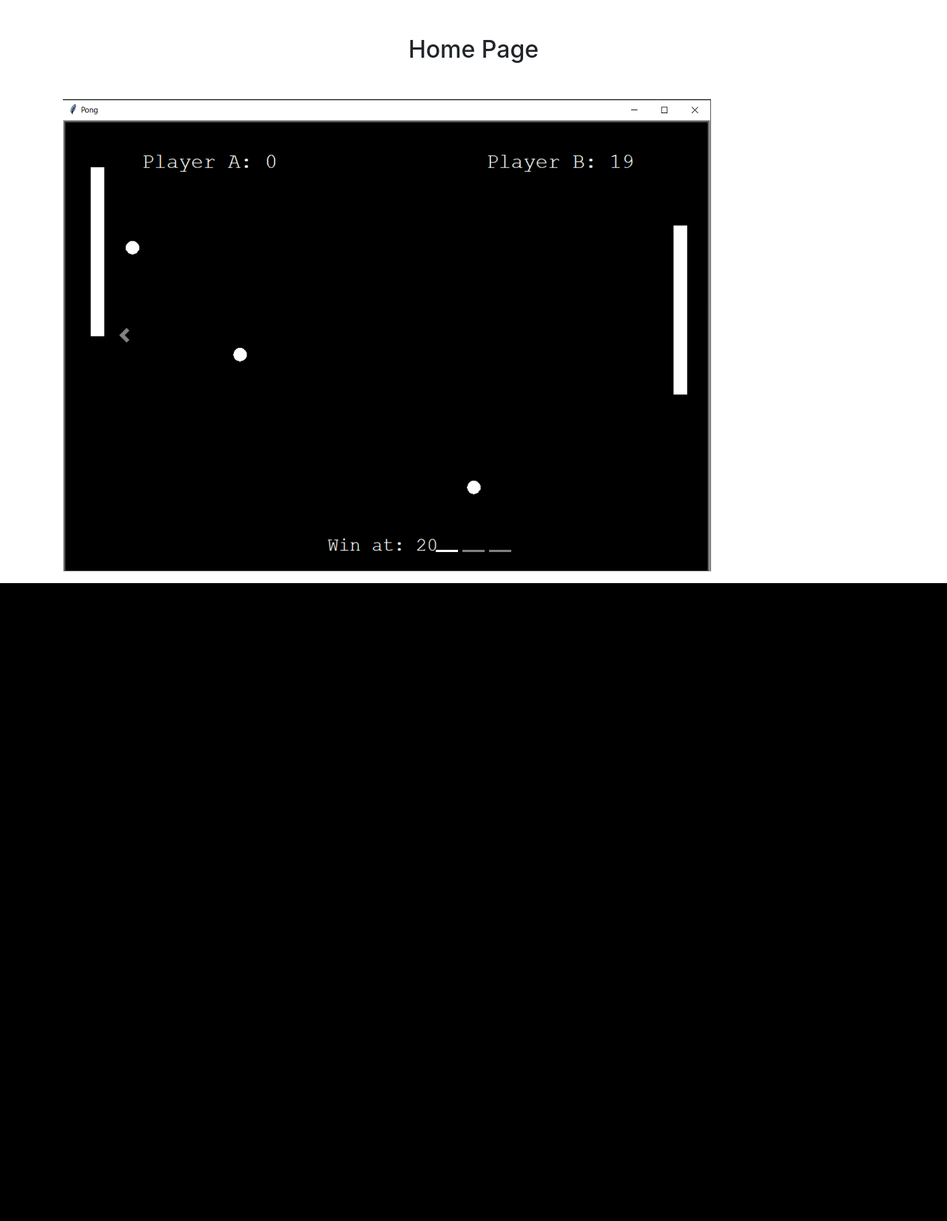
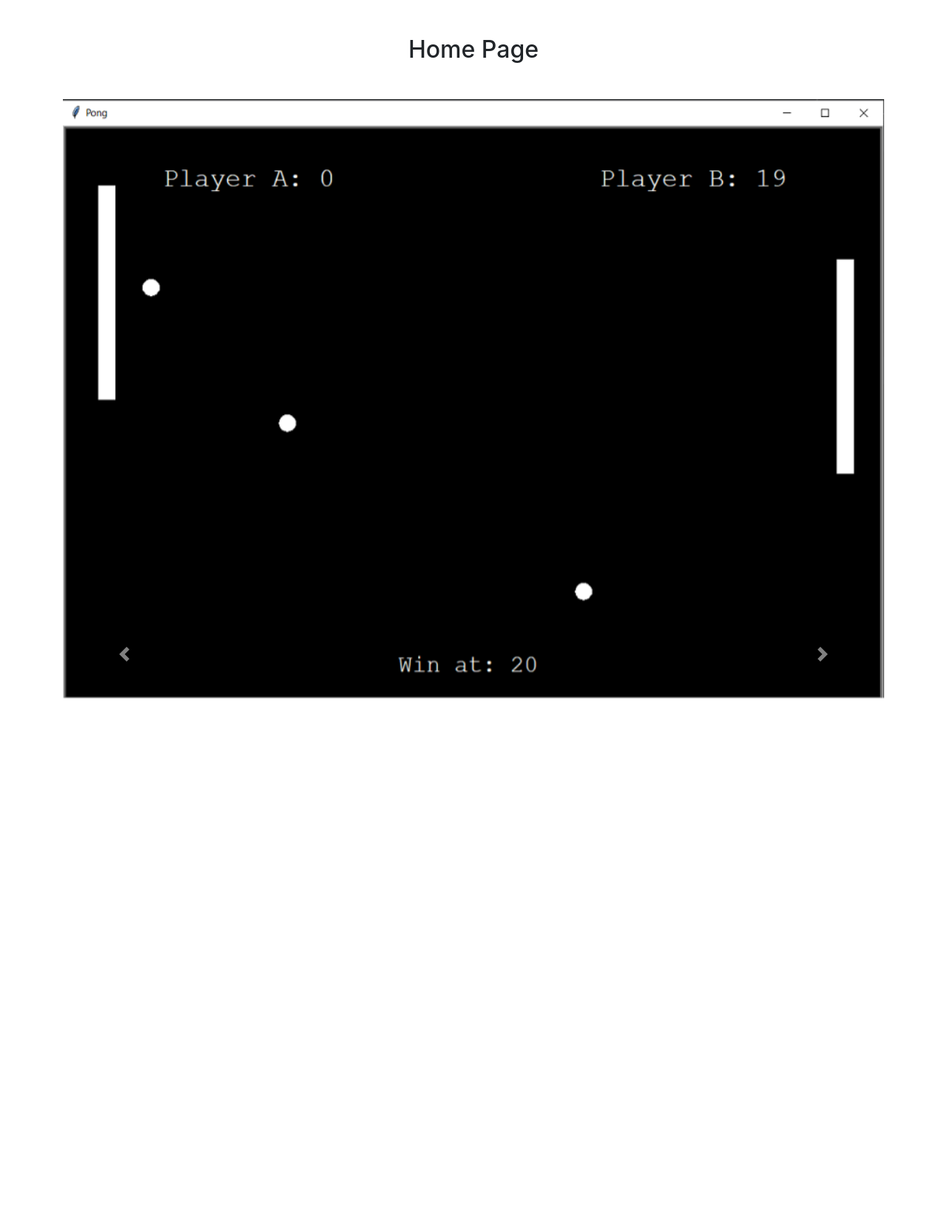
Before and after one commit to swarna1001/Portfolio, a Django app: template templates/home.html in a window 1280 px wide. Shown: the part 56-1706 px from the top of the page at 74% size. Before the commit the page ends 844 px from the top, so only its background shows below. Run offline with Django 3.2, Linux system fonts and the light colour scheme; the template is opened without the code that fills it, so the values that code supplies are empty; some libraries are stand-ins or nearby versions.

Commit message:
Third commit - Added carousel in home page

```diff
--- a/templates/home.html
+++ b/templates/home.html
@@ -11,6 +11,13 @@
           integrity="sha384-JcKb8q3iqJ61gNV9KGb8thSsNjpSL0n8PARn9HuZOnIxN0hoP+VmmDGMN5t9UJ0Z" crossorigin="anonymous">
 
     <title>Home</title>
+
+    <style>
+        .carousel-item{
+            height: 1500px;
+            }
+
+    </style>
 </head>
 <body>
 <nav class="navbar navbar-expand-lg navbar-dark bg-dark">
@@ -59,13 +66,13 @@
         </ol>
         <div class="carousel-inner">
             <div class="carousel-item active">
-                <img src="{% static 'image/image1.png' %}" class="img-fluid w-60" alt="...">
+                <img src="{% static 'image/image1.png' %}" class="d-block w-100" alt="...">
             </div>
             <div class="carousel-item">
-                <img src="{% static 'image/image2.png' %}" class="img-fluid w-60" alt="...">
+                <img src="{% static 'image/image2.png' %}" class="d-block w-100" alt="...">
             </div>
             <div class="carousel-item">
-                <img src="{% static 'image/image1.png' %}" class="img-fluid w-60" alt="...">
+                <img src="{% static 'image/image1.png' %}" class="d-block w-100" alt="...">
             </div>
         </div>
         <a class="carousel-control-prev" href="#carouselExampleIndicators" role="button" data-slide="prev">
```
